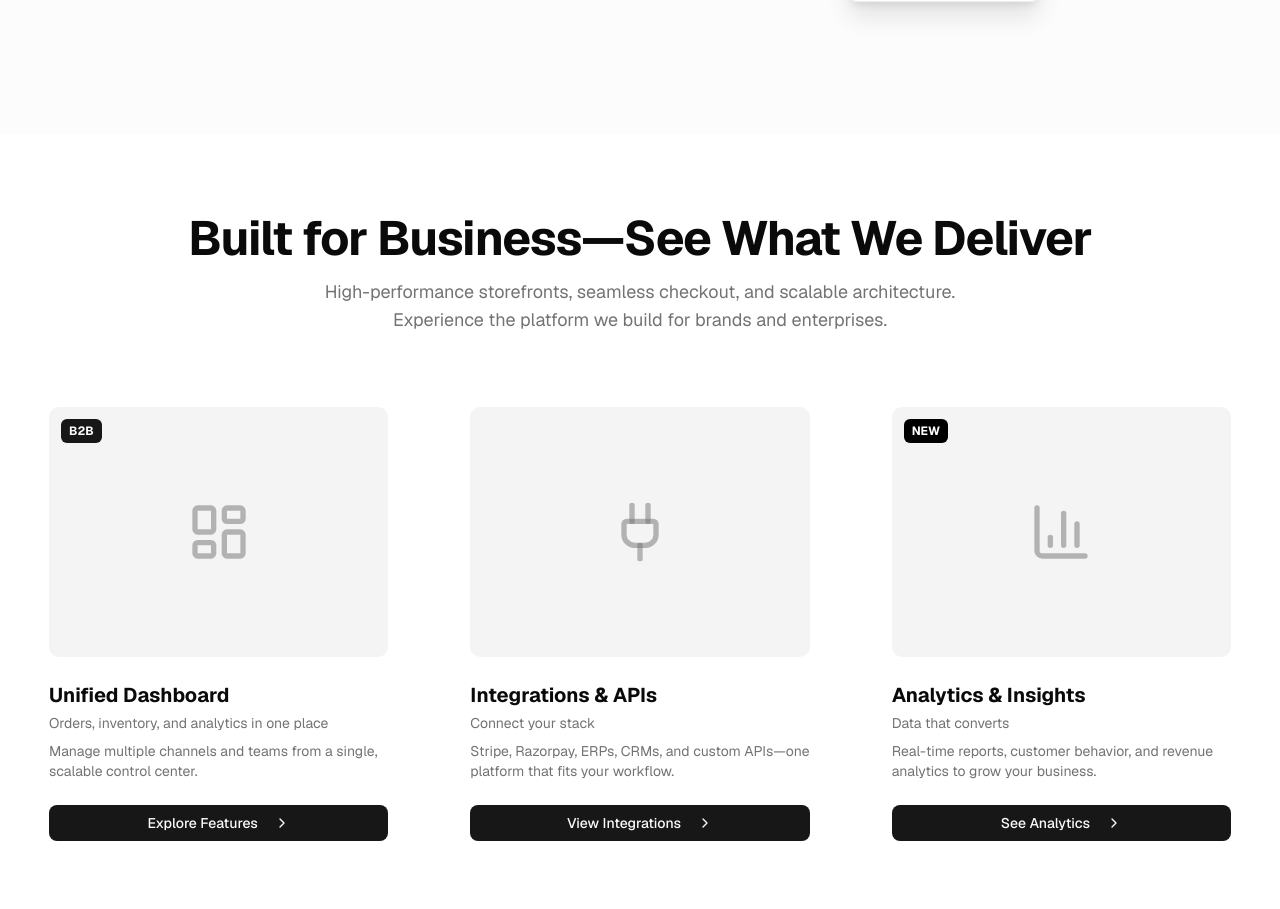
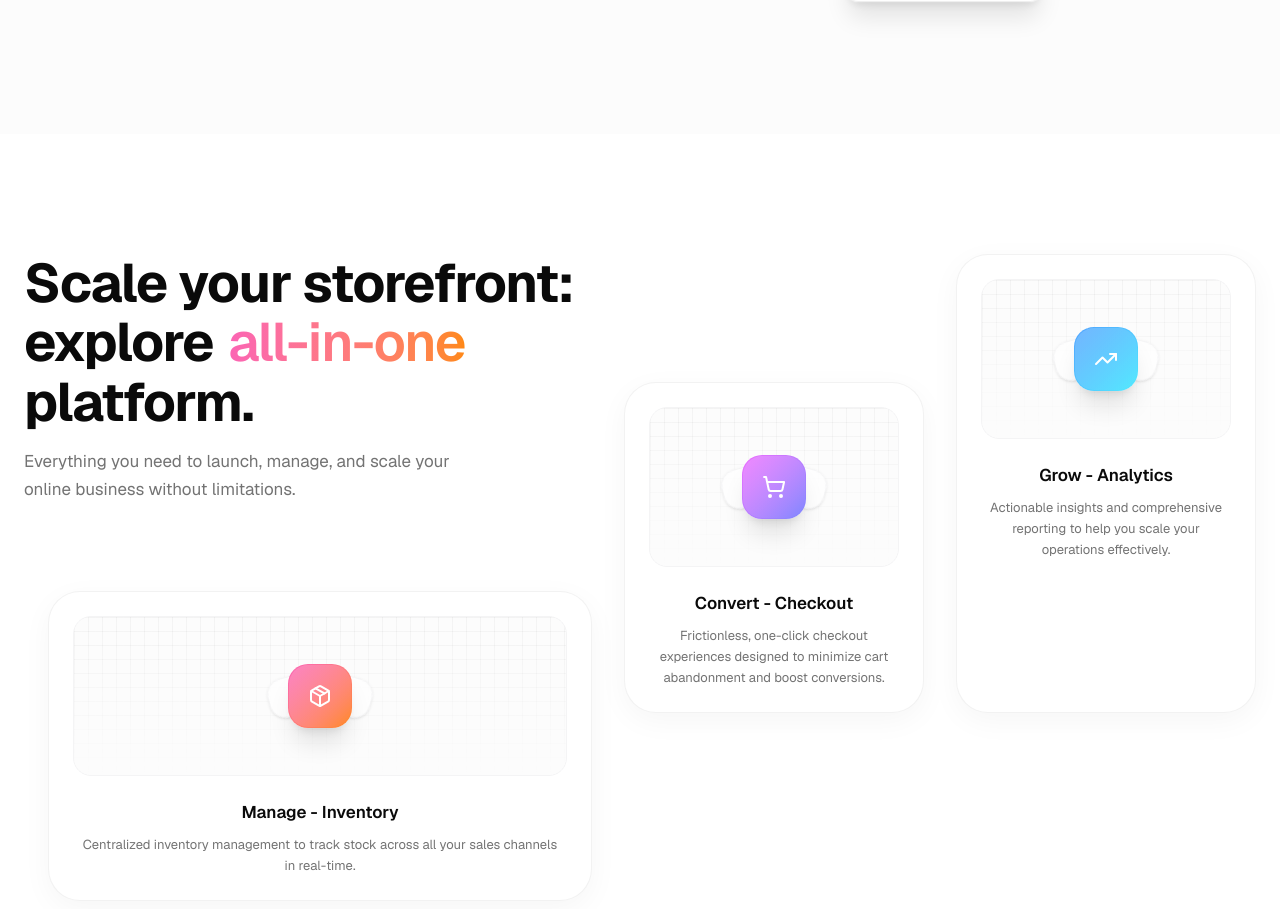
Before and after one commit to DreamX-Origin-Technologies/DreamXOrigin, a React (Vite) app: page /ecommerce in a window 1280 px wide. Shown: the part 1807-2716 px from the top of the page. Built offline with nearby package versions, Linux system fonts and the light colour scheme.

Commit message:
features section.

```diff
--- a/src/components/desktop-nav.tsx
+++ b/src/components/desktop-nav.tsx
@@ -19,7 +19,7 @@ export function DesktopNav() {
       <NavigationMenuList>
         <NavigationMenuItem>
           <NavigationMenuTrigger className="bg-transparent">
-            Product
+            Products
           </NavigationMenuTrigger>
           <NavigationMenuContent className="bg-muted/50 p-1 pr-1.5 dark:bg-background">
             <div className="grid w-2xs grid-cols-1 gap-2 p-2 rounded-md border bg-popover shadow">
--- a/src/components/nav-links.ts
+++ b/src/components/nav-links.ts
@@ -15,7 +15,7 @@ import type { LinkItemType } from "@/components/sheard";
 export const productLinks: LinkItemType[] = [
   {
     label: "DreamX Commerce",
-    href: "#",
+    href: "/ecommerce",
     icon: LayersIcon,
   },
   {
--- a/src/pages/EcommercePreview.tsx
+++ b/src/pages/EcommercePreview.tsx
@@ -1,20 +1,45 @@
 import { Button } from "@/components/ui/button";
 import { RainbowButton } from "@/components/ui/rainbow-button";
-import { MagicCard } from "@/components/ui/magic-card";
 import { Meteors } from "@/components/ui/meteors";
+import { Badge } from "@/components/ui/badge";
 import {
   Star,
   Zap,
   Shield,
-  ChevronRight,
-  LayoutDashboard,
-  Plug,
-  BarChart3,
+  Package,
+  ShoppingCart,
+  TrendingUp
 } from "lucide-react";
 import { SeoHead } from "@/components/SeoHead";
 import { EcommerceOneStopIllustration } from "@/components/ecommerce-one-stop-illustration";
 import heroImage from "@/assets/ecommerce banner.webp";
 import waveBg from "@/assets/wave.svg";
+
+function FeatureCard({ title, description, icon, gradient, className }: { title: string, description: string, icon: React.ReactNode, gradient: string, className?: string }) {
+  return (
+    <div className={`relative bg-background border border-border/50 rounded-[2rem] overflow-hidden shadow-[0_8px_30px_rgb(0,0,0,0.04)] dark:shadow-[0_8px_30px_rgb(0,0,0,0.2)] flex flex-col p-6 w-full hover:shadow-lg hover:-translate-y-1 transition-all duration-300 ${className || 'lg:max-w-[300px]'}`}>
+      <div className="relative w-full h-[160px] rounded-2xl mb-6 overflow-hidden flex items-center justify-center bg-zinc-50/50 dark:bg-zinc-900/50 border border-zinc-100 dark:border-zinc-800">
+        <div className="absolute inset-0 bg-[linear-gradient(to_right,#80808012_1px,transparent_1px),linear-gradient(to_bottom,#80808012_1px,transparent_1px)] bg-[size:14px_14px] [mask-image:linear-gradient(to_bottom,white,transparent)]" />
+
+        <div className="relative group flex items-center justify-center">
+          <div className="absolute left-[-20px] z-0 h-10 w-12 rotate-[-15deg] rounded-[1rem] bg-white/80 border border-zinc-100 shadow-sm blur-[0.5px] dark:bg-zinc-800 dark:border-zinc-700" />
+          <div className="absolute right-[-20px] z-0 h-10 w-12 rotate-[15deg] rounded-[1rem] bg-white/80 border border-zinc-100 shadow-sm blur-[0.5px] dark:bg-zinc-800 dark:border-zinc-700" />
+          <div className={`relative z-10 w-16 h-16 rounded-[1.25rem] bg-gradient-to-br ${gradient} p-[1px] shadow-xl`}>
+            <div className="w-full h-full rounded-[1.2rem] flex items-center justify-center bg-gradient-to-br from-white/20 to-transparent">
+              {icon}
+            </div>
+          </div>
+        </div>
+      </div>
+      <div className="text-center px-1 flex-1 flex flex-col items-center">
+        <h3 className="text-[17px] font-semibold mb-2 text-foreground">{title}</h3>
+        <p className="text-[13px] text-muted-foreground leading-relaxed">
+          {description}
+        </p>
+      </div>
+    </div>
+  )
+}
 
 export function EcommercePreview() {
   return (
@@ -116,70 +141,60 @@ export function EcommercePreview() {
       </section>
 
       {/* Platform capabilities / What we build for business */}
-      <section className="w-full py-20">
-        <div className="container mx-auto px-4 md:px-6">
-          <div className="flex flex-col items-center text-center mb-12">
-            <h2 className="text-3xl md:text-5xl font-bold tracking-tight mb-4">
-              Built for Business—See What We Deliver
-            </h2>
-            <p className="text-muted-foreground text-lg max-w-2xl">
-              High-performance storefronts, seamless checkout, and scalable architecture. Experience the platform we build for brands and enterprises.
-            </p>
-          </div>
+      <section className="w-full py-20 px-4 md:px-6 overflow-hidden bg-background">
+        <div className="container mx-auto max-w-7xl pt-10">
+          <div className="grid lg:grid-cols-[1fr_auto] gap-12 lg:gap-8 items-start w-full relative">
 
-          <div className="grid grid-cols-1 md:grid-cols-2 lg:grid-cols-3 gap-8 max-w-7xl mx-auto">
-            <MagicCard className="p-6 flex flex-col h-full bg-background">
-              <div className="w-full flex-1 min-h-[250px] rounded-lg bg-zinc-100 dark:bg-zinc-800/50 flex items-center justify-center mb-6 relative overflow-hidden group">
-                <div className="absolute inset-0 bg-gradient-to-br from-indigo-500/20 to-purple-500/20 opacity-0 group-hover:opacity-100 transition-opacity duration-300" />
-                <LayoutDashboard className="h-16 w-16 text-muted-foreground/50 group-hover:scale-110 transition-transform duration-300" />
-                <div className="absolute top-3 left-3 bg-primary text-primary-foreground text-xs font-bold px-2 py-1 rounded-sm">B2B</div>
+            {/* Left Column: Content + Card 1 */}
+            <div className="flex flex-col gap-10 lg:gap-14 max-w-xl z-20">
+              <div className="flex flex-col items-start text-left">
+                <h2 className="text-4xl sm:text-5xl lg:text-[54px] font-bold tracking-tight leading-[1.1] text-foreground mb-4">
+                  Scale your storefront:<br className="hidden sm:block" /> explore <span className="text-transparent bg-clip-text bg-gradient-to-r from-pink-400 to-orange-400 font-semibold px-1">all-in-one</span> platform.
+                </h2>
+                <p className="text-muted-foreground text-base sm:text-[17px] max-w-md leading-relaxed mb-8">
+                  Everything you need to launch, manage, and scale your online business without limitations.
+                </p>
+                {/* <div className="flex flex-col sm:flex-row gap-4 w-full sm:w-auto">
+                   <Button size="lg" className="rounded-xl h-12 px-8 bg-zinc-900 text-white hover:bg-zinc-800 dark:bg-white dark:text-zinc-900 dark:hover:bg-zinc-200 shadow-sm font-medium w-full sm:w-auto transition-all">
+                     Try for free!
+                   </Button>
+                   <Button variant="outline" size="lg" className="rounded-xl h-12 px-8 shadow-sm font-medium border-border w-full sm:w-auto hover:bg-muted transition-all">
+                     View Demo
+                   </Button>
+                 </div> */}
               </div>
-              <div className="flex justify-between items-start mb-2">
-                <div>
-                  <h3 className="text-xl font-bold mb-1">Unified Dashboard</h3>
-                  <p className="text-muted-foreground text-sm">Orders, inventory, and analytics in one place</p>
-                </div>
+
+              {/* Card 1 - Manage */}
+              <div className="lg:pl-6 w-full flex justify-center lg:justify-start">
+                <FeatureCard
+                  title="Manage - Inventory"
+                  description="Centralized inventory management to track stock across all your sales channels in real-time."
+                  icon={<Package className="w-6 h-6 text-white" />}
+                  gradient="from-pink-400 to-orange-400"
+                  className="max-w-full lg:max-w-full"
+                />
               </div>
-              <p className="text-muted-foreground text-sm mb-6 flex-1">Manage multiple channels and teams from a single, scalable control center.</p>
-              <Button className="w-full mt-auto group">
-                Explore Features <ChevronRight className="ml-2 h-4 w-4 group-hover:translate-x-1 transition-transform" />
-              </Button>
-            </MagicCard>
+            </div>
 
-            <MagicCard className="p-6 flex flex-col h-full bg-background" gradientFrom="#00D2FF" gradientTo="#3A7BD5">
-              <div className="w-full flex-1 min-h-[250px] rounded-lg bg-zinc-100 dark:bg-zinc-800/50 flex items-center justify-center mb-6 relative overflow-hidden group">
-                <div className="absolute inset-0 bg-gradient-to-br from-cyan-500/20 to-blue-500/20 opacity-0 group-hover:opacity-100 transition-opacity duration-300" />
-                <Plug className="h-16 w-16 text-muted-foreground/50 group-hover:scale-110 transition-transform duration-300" />
+            {/* Right Column Grid (Cards 2 & 3) */}
+            <div className="grid sm:grid-cols-2 gap-6 lg:gap-8 relative z-10 w-full lg:w-auto mt-8 lg:mt-0 pb-10">
+              <div className="flex justify-center sm:justify-end lg:mt-32">
+                <FeatureCard
+                  title="Convert - Checkout"
+                  description="Frictionless, one-click checkout experiences designed to minimize cart abandonment and boost conversions."
+                  icon={<ShoppingCart className="w-6 h-6 text-white" />}
+                  gradient="from-fuchsia-400 to-indigo-400"
+                />
               </div>
-              <div className="flex justify-between items-start mb-2">
-                <div>
-                  <h3 className="text-xl font-bold mb-1">Integrations & APIs</h3>
-                  <p className="text-muted-foreground text-sm">Connect your stack</p>
-                </div>
+              <div className="flex justify-center sm:justify-start lg:mt-0">
+                <FeatureCard
+                  title="Grow - Analytics"
+                  description="Actionable insights and comprehensive reporting to help you scale your operations effectively."
+                  icon={<TrendingUp className="w-6 h-6 text-white" />}
+                  gradient="from-blue-400 to-cyan-300"
+                />
               </div>
-              <p className="text-muted-foreground text-sm mb-6 flex-1">Stripe, Razorpay, ERPs, CRMs, and custom APIs—one platform that fits your workflow.</p>
-              <Button className="w-full mt-auto group">
-                View Integrations <ChevronRight className="ml-2 h-4 w-4 group-hover:translate-x-1 transition-transform" />
-              </Button>
-            </MagicCard>
-
-            <MagicCard className="p-6 flex flex-col h-full bg-background" gradientFrom="#F5AF19" gradientTo="#F12711">
-              <div className="w-full flex-1 min-h-[250px] rounded-lg bg-zinc-100 dark:bg-zinc-800/50 flex items-center justify-center mb-6 relative overflow-hidden group">
-                <div className="absolute inset-0 bg-gradient-to-br from-orange-500/20 to-red-500/20 opacity-0 group-hover:opacity-100 transition-opacity duration-300" />
-                <BarChart3 className="h-16 w-16 text-muted-foreground/50 group-hover:scale-110 transition-transform duration-300" />
-                <div className="absolute top-3 left-3 bg-black dark:bg-white text-white dark:text-black text-xs font-bold px-2 py-1 rounded-sm">NEW</div>
-              </div>
-              <div className="flex justify-between items-start mb-2">
-                <div>
-                  <h3 className="text-xl font-bold mb-1">Analytics & Insights</h3>
-                  <p className="text-muted-foreground text-sm">Data that converts</p>
-                </div>
-              </div>
-              <p className="text-muted-foreground text-sm mb-6 flex-1">Real-time reports, customer behavior, and revenue analytics to grow your business.</p>
-              <Button className="w-full mt-auto group">
-                See Analytics <ChevronRight className="ml-2 h-4 w-4 group-hover:translate-x-1 transition-transform" />
-              </Button>
-            </MagicCard>
+            </div>
           </div>
         </div>
       </section>
```
